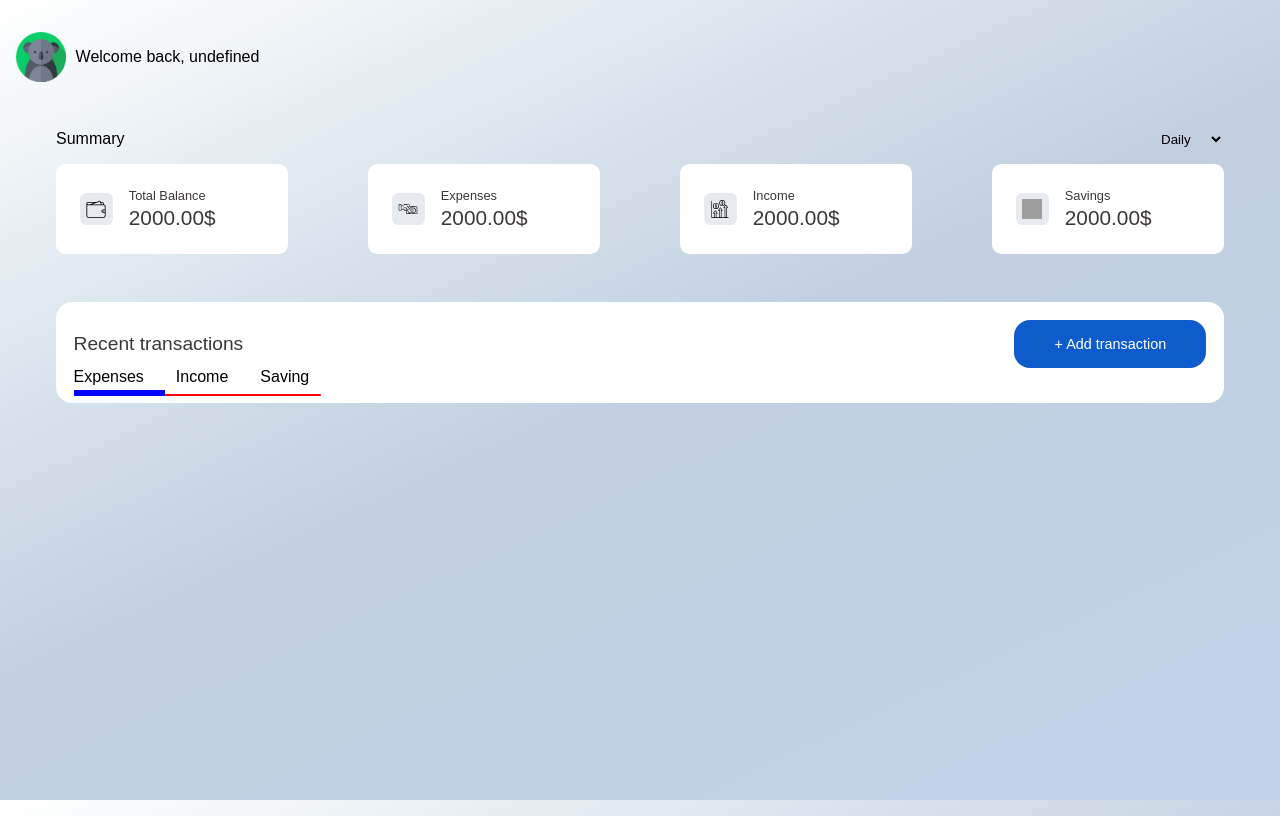
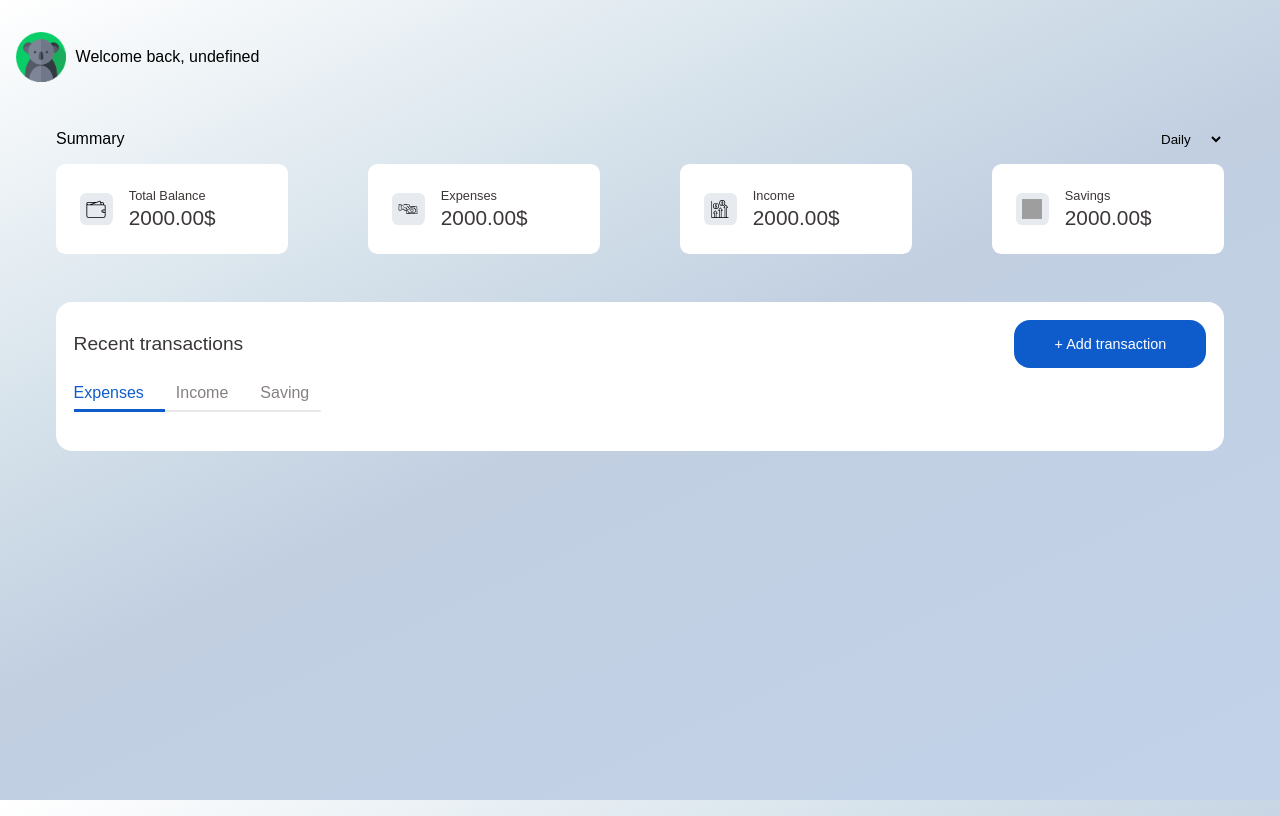
Before and after one commit to Zakria-04/wealth-mate_v1, a Next.js app: page /home in a window 1280 px wide. Built offline with nearby package versions, Linux system fonts and the light colour scheme; grey boxes are pictures that could not be loaded.

Commit message:
Update LatestTransitions.module.css

```diff
--- a/src/styles/LatestTransitions.module.css
+++ b/src/styles/LatestTransitions.module.css
@@ -27,6 +27,11 @@
   cursor: pointer;
 }
 
+.latestOptionsContainer {
+  margin-top: 1rem;
+  margin-bottom: 2rem;
+}
+
 .options {
   position: relative;
   width: max-content;
@@ -34,13 +39,14 @@
   align-items: center;
   gap: 2rem;
   cursor: pointer;
+  color: #878080;
 }
 
 .options::before {
   content: "";
-  background: red;
+  background: #e7e7e7;
   position: absolute;
-  height: 2px;
+  height: 1.5px;
   width: 105%;
   bottom: -10px;
   border-radius: 1rem;
@@ -48,13 +54,14 @@
 
 .active {
   position: relative;
+  color: var(--primary-color);
 }
 
 .active::before {
   content: "";
-  background: blue;
+  background: var(--primary-color);
   position: absolute;
   width: 130%;
-  height: 6px;
+  height: 3px;
   bottom: -10px;
 }
```
